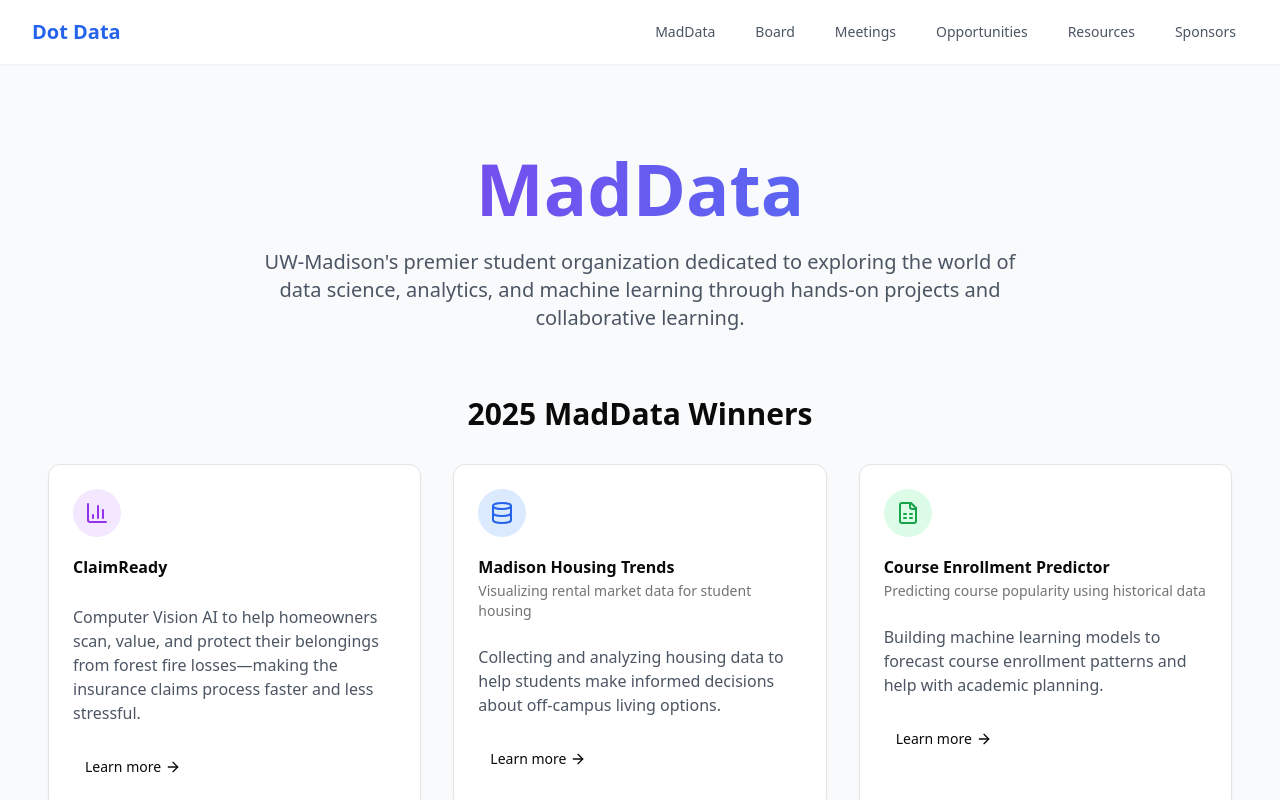
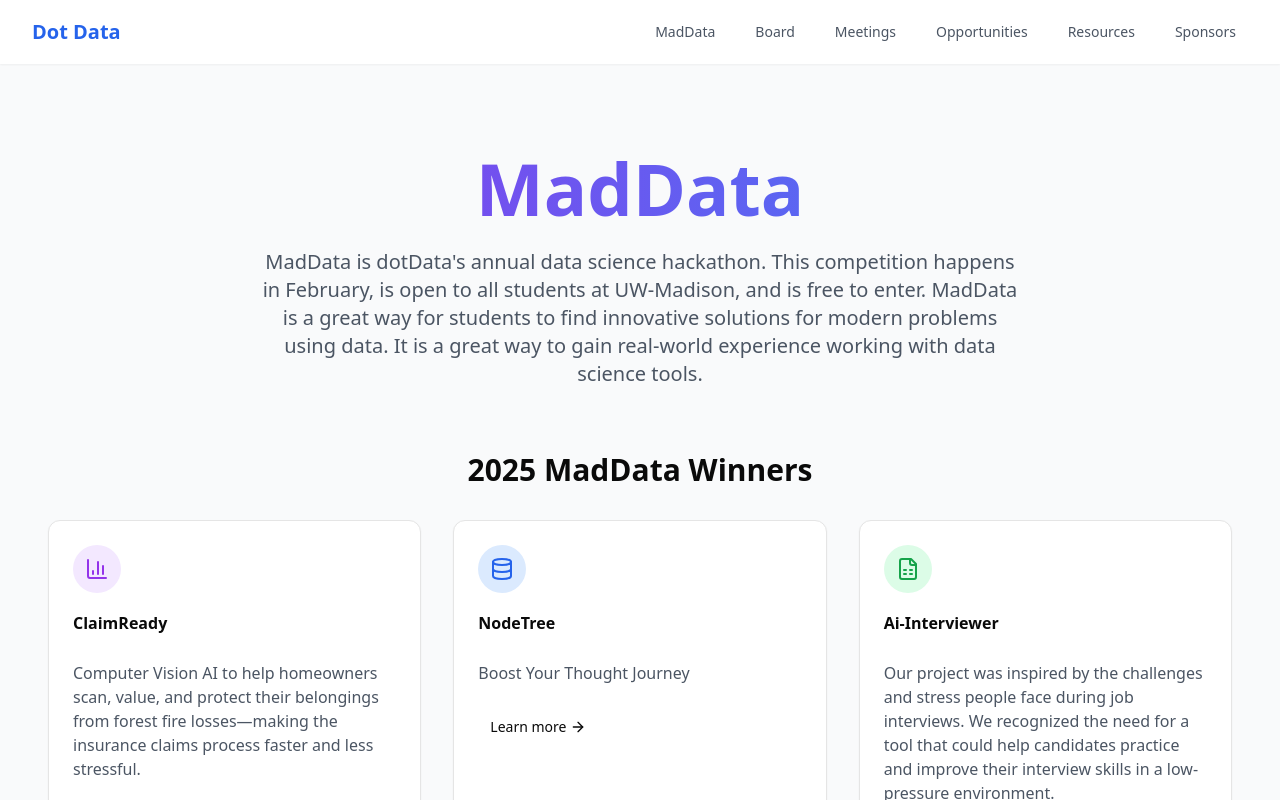
Before and after one commit to ssfb1430/dot-data-site, a React (Vite) app: page /maddata in a window 1280 px wide. Shown: the top 800 px of the page. Built offline with nearby package versions, Linux system fonts and the light colour scheme.

Commit message:
Update maddata-page.tsx

```diff
--- a/src/pages/maddata-page.tsx
+++ b/src/pages/maddata-page.tsx
@@ -13,8 +13,8 @@ export default function MadDataPage() {
             MadData
           </h1>
           <p className="text-xl text-gray-600 max-w-3xl mx-auto">
-            UW-Madison's premier student organization dedicated to exploring the world of data science, analytics, and
-            machine learning through hands-on projects and collaborative learning.
+            MadData is dotData's annual data science hackathon. This competition happens in February, is open to all students at UW-Madison, and is free to enter. MadData is a
+            great way for students to find innovative solutions for modern problems using data. It is a great way to gain real-world experience working with data science tools.
           </p>
         </header>
 
@@ -53,19 +53,20 @@ export default function MadDataPage() {
                 <div className="bg-blue-100 p-3 rounded-full w-fit mb-4">
                   <Database className="h-6 w-6 text-blue-600" />
                 </div>
-                <CardTitle>Madison Housing Trends</CardTitle>
-                <CardDescription>Visualizing rental market data for student housing</CardDescription>
+                <CardTitle>NodeTree</CardTitle>
+                <CardDescription></CardDescription>
               </CardHeader>
               <CardContent>
                 <p className="text-gray-600">
-                  Collecting and analyzing housing data to help students make informed decisions about off-campus living
-                  options.
+                  Boost Your Thought Journey
                 </p>
               </CardContent>
               <CardFooter>
+                <a href="https://devpost.com/software/nodetree?_gl=1*1246msf*_gcl_au*MTc2MDUxODY0MC4xNzUyOTQxNTc5*_ga*MTAxMjU0MjAwOS4xNzA3NDA0MTg3*_ga_0YHJK3Y10M*czE3NTMwNzIyNTEkbzckZzEkdDE3NTMwNzI3NDQkajYwJGwwJGgw" target="_blank" rel="noopener noreferrer">
                 <Button variant="ghost" className="gap-1">
-                  Learn more <ArrowRight className="h-4 w-4" />
+                Learn more <ArrowRight className="h-4 w-4" />
                 </Button>
+                </a>
               </CardFooter>
             </Card>
 
@@ -75,19 +76,21 @@ export default function MadDataPage() {
                 <div className="bg-green-100 p-3 rounded-full w-fit mb-4">
                   <FileSpreadsheet className="h-6 w-6 text-green-600" />
                 </div>
-                <CardTitle>Course Enrollment Predictor</CardTitle>
-                <CardDescription>Predicting course popularity using historical data</CardDescription>
+                <CardTitle>Ai-Interviewer</CardTitle>
+                <CardDescription></CardDescription>
               </CardHeader>
               <CardContent>
                 <p className="text-gray-600">
-                  Building machine learning models to forecast course enrollment patterns and help with academic
-                  planning.
+                  Our project was inspired by the challenges and stress people face during job interviews. We recognized the need for a tool that
+                  could help candidates practice and improve their interview skills in a low-pressure environment.
                 </p>
               </CardContent>
               <CardFooter>
+                <a href="https://devpost.com/software/nodetree?_gl=1*796znj*_gcl_au*MTc2MDUxODY0MC4xNzUyOTQxNTc5*_ga*MTAxMjU0MjAwOS4xNzA3NDA0MTg3*_ga_0YHJK3Y10M*czE3NTMwNzIyNTEkbzckZzEkdDE3NTMwNzI4MzMkajMzJGwwJGgw" target="_blank" rel="noopener noreferrer">
                 <Button variant="ghost" className="gap-1">
-                  Learn more <ArrowRight className="h-4 w-4" />
+                Learn more <ArrowRight className="h-4 w-4" />
                 </Button>
+                </a>
               </CardFooter>
             </Card>
           </div>
```
